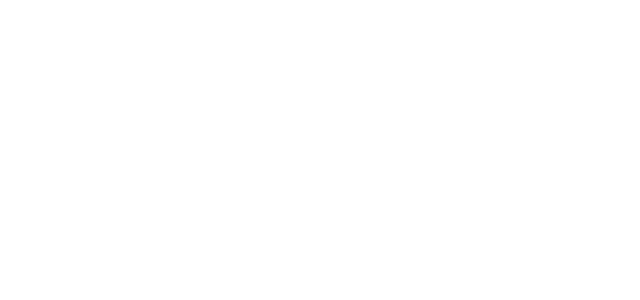
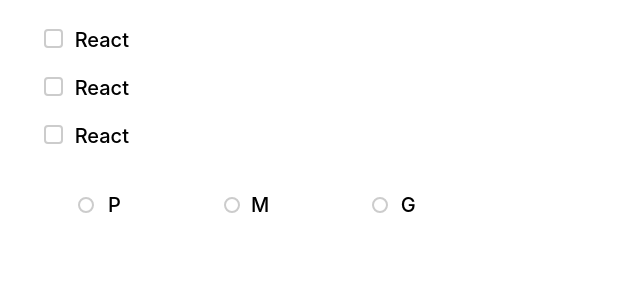
Before and after one commit to kallif003/desafio-front-end-bem-pago, a Next.js app: page / in a window 1280 px wide. Shown: the top 300 px of the page, without its empty margins (0-640 px from the left). Built offline with nearby package versions, Linux system fonts and the light colour scheme.

Commit message:
feat: :sparkles: create radio components

```diff
--- a/src/components/CheckBox/Checkbox.tsx
+++ b/src/components/CheckBox/Checkbox.tsx
@@ -1,3 +1,4 @@
+/* eslint-disable no-unused-vars */
 import { useState } from "react"
 import { Checkbox, CheckboxContainer, TextCheckBox } from "./"
 import Icon from "@mdi/react"
@@ -5,12 +6,12 @@
 
 const MyCheckBox = ({ name }: any) => {
 	const [checked, setChecked] = useState(false)
-	const [names, setName] = useState("")
+	const [checkbox, setCheckbox] = useState("")
 
 	function handleCheckboxChange(name: any) {
-		setName(name)
+		setCheckbox(name)
 		setChecked(!checked)
-		console.log(names)
+		if (!checked) setCheckbox("")
 	}
 	return (
 		<div>
--- /dev/null
+++ b/src/components/Radio/Radio.tsx
@@ -0,0 +1,27 @@
+/* eslint-disable no-unused-vars */
+import { useState } from "react"
+import { RadioContainer, Radio, TextRadio } from "./"
+
+const MyRadio = ({ name }: any) => {
+	const [checked, setChecked] = useState(false)
+	const [radio, setRadio] = useState("")
+
+	function handleRadioChange(name: any) {
+		setRadio(name)
+		setChecked(!checked)
+		if (!checked) setRadio("")
+	}
+	return (
+		<div>
+			<RadioContainer>
+				<Radio
+					onClick={() => handleRadioChange(name)}
+					background={checked ? "#202552" : "#fff"}
+				/>
+				<TextRadio>{name}</TextRadio>
+			</RadioContainer>
+		</div>
+	)
+}
+
+export default MyRadio
--- /dev/null
+++ b/src/components/Radio/index.ts
@@ -0,0 +1 @@
+export { RadioDiv, Radio, TextRadio, RadioContainer } from "./styles"
--- /dev/null
+++ b/src/components/Radio/styles.ts
@@ -0,0 +1,38 @@
+import styled from "styled-components"
+
+export const RadioDiv = styled.div`
+	padding: 0.31em;
+	width: 25em;
+	height: auto;
+	justify-content: space-evenly;
+	margin: 0.5em 0em 0em 1.5em;
+	padding: 1px 20px 1px 2px;
+	display: flex;
+`
+export const RadioContainer = styled.div`
+	display: flex;
+	align-items: center;
+	justify-content: space-around;
+	padding: 1px 40px 6px;
+	margin: 0.5em;
+	width: 8.2em;
+	height: 2.5em;
+	border-radius: 5px;
+`
+export const Radio = styled.div.attrs((props: { background: string }) => props)`
+	width: 1em;
+	height: 1em;
+	border: solid #ccc;
+	border-radius: 20px;
+	border-width: 2px;
+	margin: 2px 5px 0px 0px;
+	display: flex;
+	align-items: center;
+	padding: 2px;
+	background: ${(props) => props.background};
+`
+export const TextRadio = styled.label`
+	font-size: 20px;
+	margin-top: 0.5px;
+	font-weight: 500;
+`
--- a/src/pages/index.tsx
+++ b/src/pages/index.tsx
@@ -1,6 +1,10 @@
 /* eslint-disable prettier/prettier */
 import type { NextPage } from "next"
 import Head from "next/head"
+import MyCheckBox from "../components/CheckBox/Checkbox"
+import { CheckboxDiv } from "../components/CheckBox"
+import MyRadio from "../components/Radio/Radio"
+import { RadioDiv } from "../components/Radio"
 
 const Home: NextPage = () => {
 	return (
@@ -10,6 +14,16 @@
 				<meta name="description" content="Generated by create next app" />
 				<link rel="icon" href="/favicon.ico" />
 			</Head>
+			<CheckboxDiv>
+				<MyCheckBox name="React" />
+				<MyCheckBox name="React" />
+				<MyCheckBox name="React" />
+			</CheckboxDiv>
+			<RadioDiv>
+				<MyRadio name="P" />
+				<MyRadio name="M" />
+				<MyRadio name="G" />
+			</RadioDiv>
 		</div>
 	)
 }
```
Also changed, not shown: 2 other files (tests, documents, lock files or other folders).
